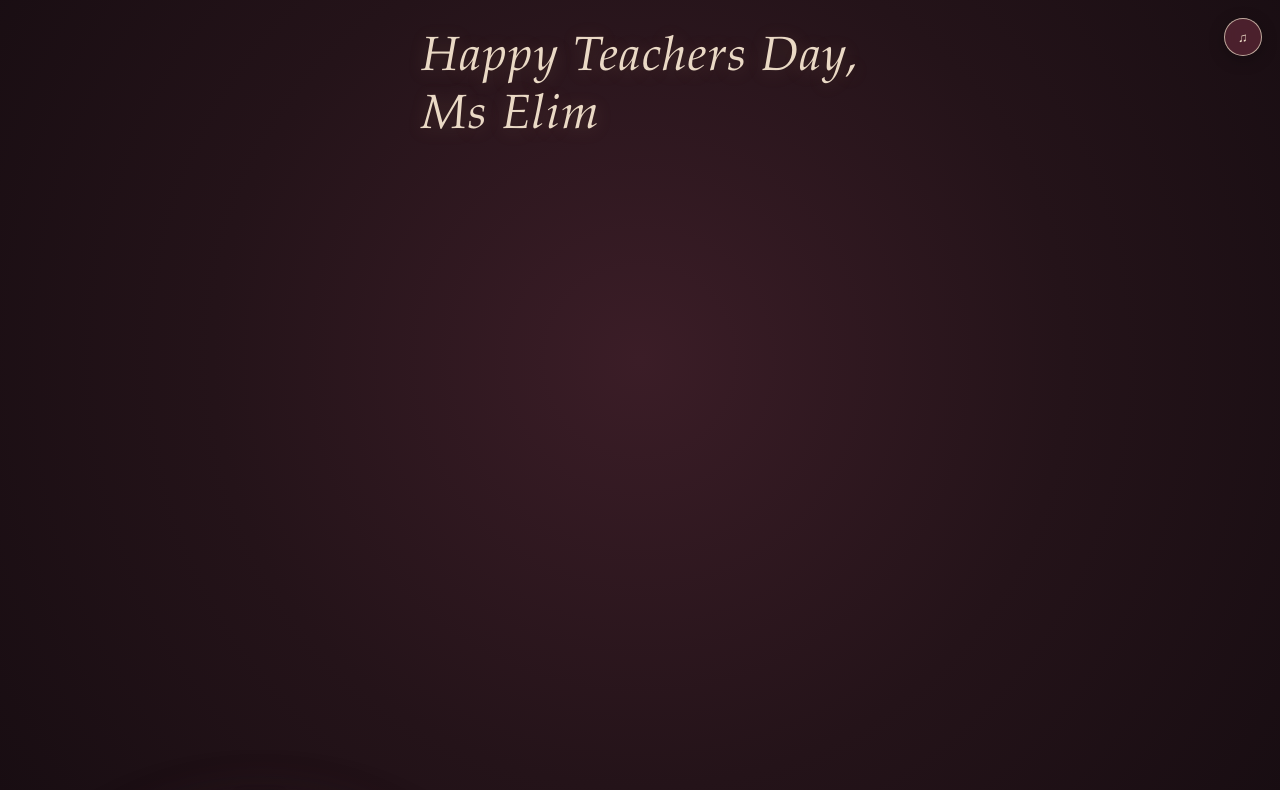
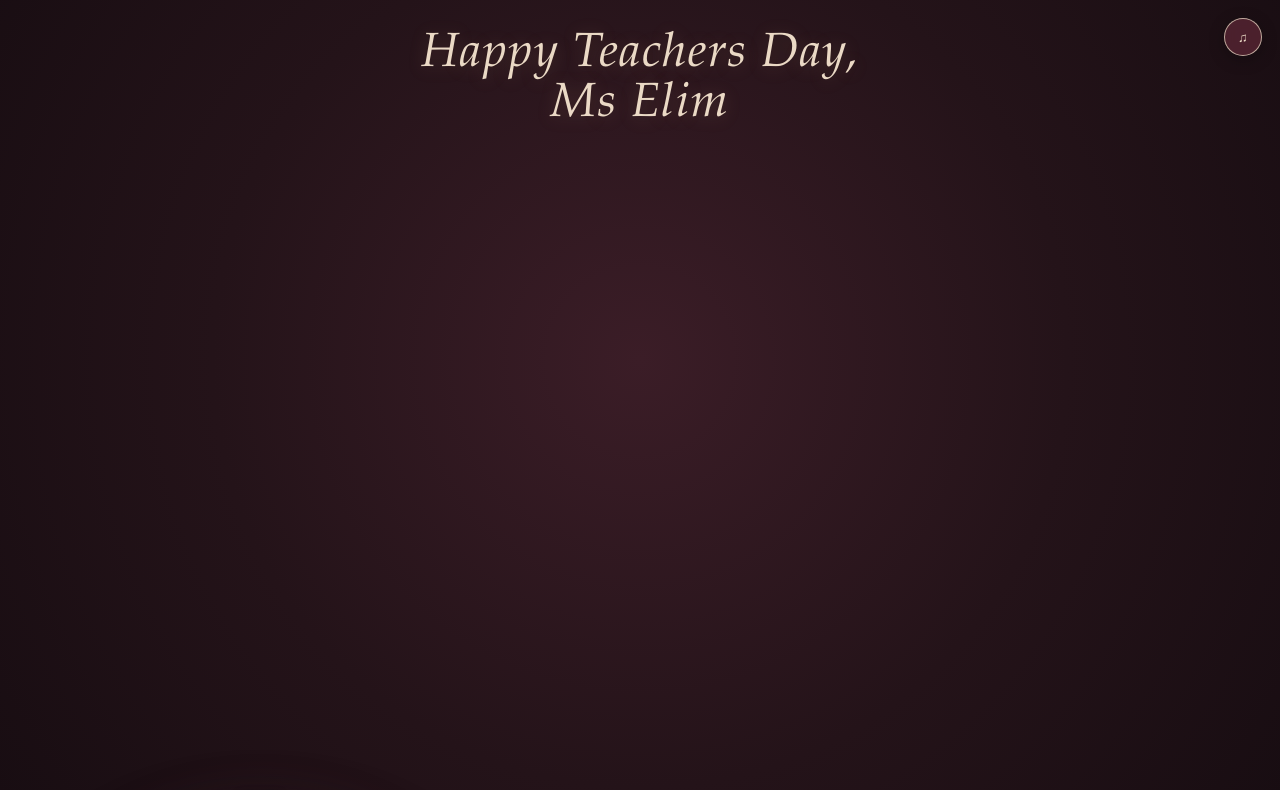
Before and after one commit to vestr3kk/teachersday, a plain HTML site: page index.html in a window 1280 px wide. Shown: the top 790 px of the page. Drawn offline with Linux system fonts and the light colour scheme.

Commit message:
Update index.html

```diff
--- a/index.html
+++ b/index.html
@@ -51,9 +51,10 @@ h1 {
   text-shadow:
     0 2px 18px rgba(196, 155, 111, .22);
 
-  white-space: nowrap;
+  white-space: normal;
+  text-align: center;
+  line-height: 1.05;
 }
-
 .subtitle {
   position: absolute;
   top: 76px;
```
